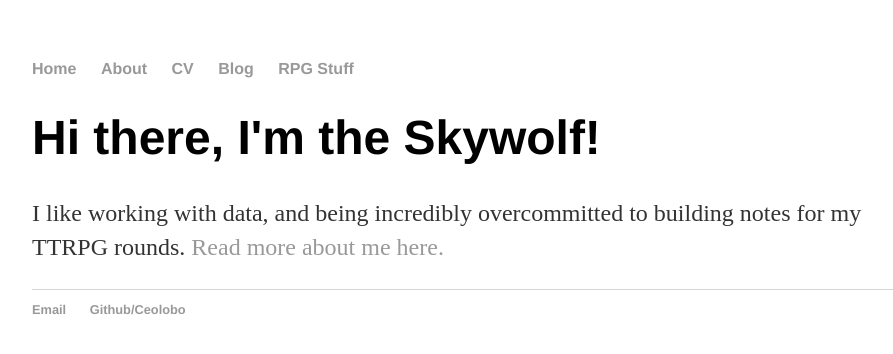
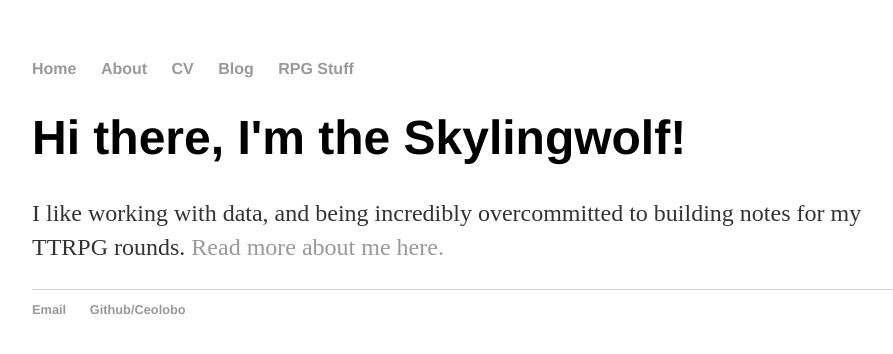
Before and after one commit to Ceolobo/Ceolobo.github.io, a Jekyll site: the page built from index.html, in a window 1280 px wide. Shown: the top 354 px of the page, without its empty margins (160-1053 px from the left). Built offline with Jekyll 4.4.1, drawn with Linux system fonts in a browser that asks for light colours.

Commit message:
titlechange

```diff
--- a/index.html
+++ b/index.html
@@ -3,7 +3,7 @@ layout: default
 title: Ceolobo, the Skylingwolf
 ---
 <div class="blurb">
-    <h1>Hi there, I'm the Skywolf!</h1>
+    <h1>Hi there, I'm the Skylingwolf!</h1>
     <p>I like working with data, and being incredibly overcommitted to
       building notes for my TTRPG rounds. <a href="/about">Read more
       about me here.</a>
```
